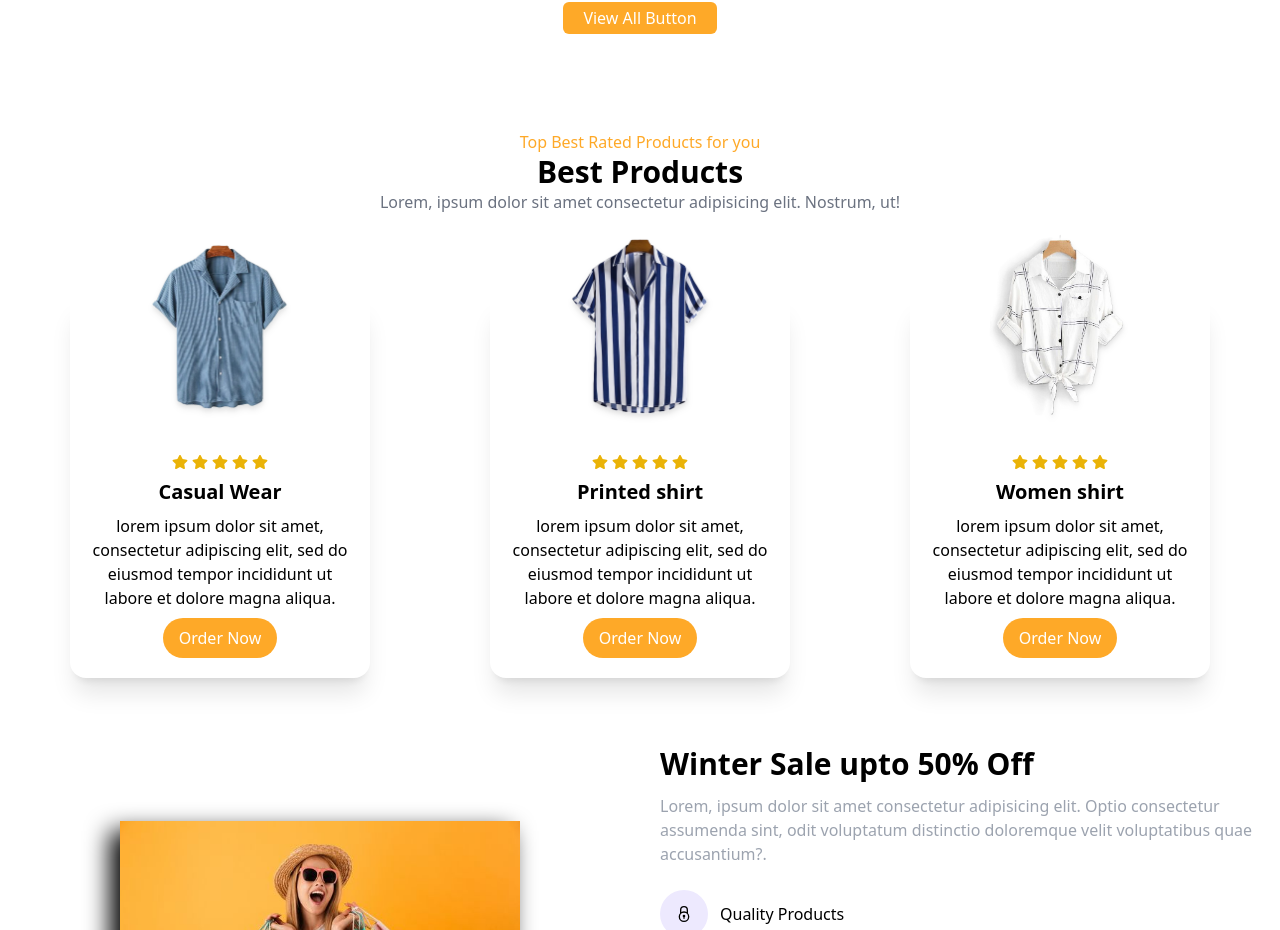
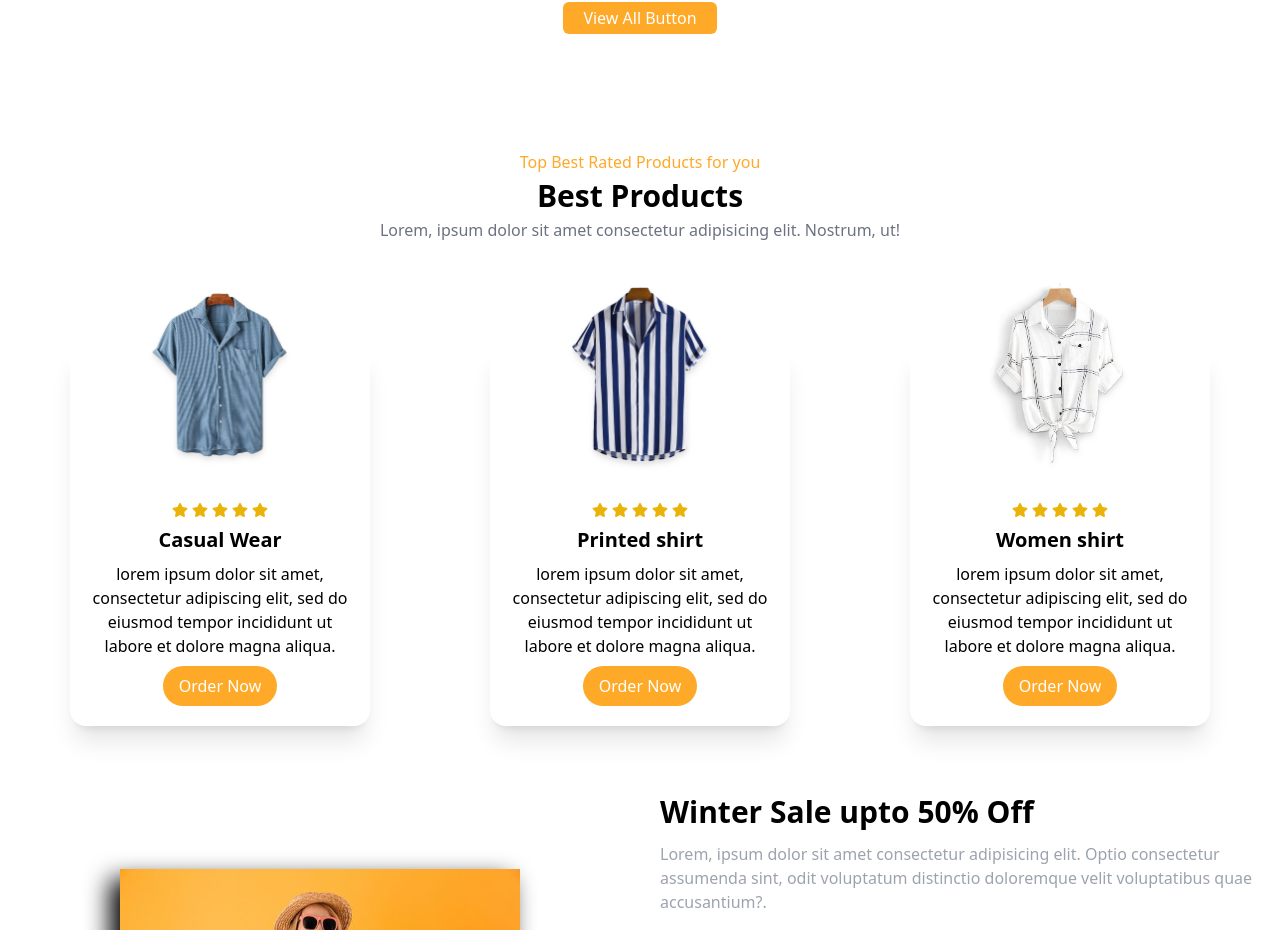
Before and after one commit to Satria-WS/shophy-ver1, a React (Vite) app: page / in a window 1280 px wide. Shown: the part 1277-2207 px from the top of the page. Built offline with nearby package versions, Linux system fonts and the light colour scheme.

Commit message:
adding space

```diff
--- a/src/components/Product/BestProduct.tsx
+++ b/src/components/Product/BestProduct.tsx
@@ -38,7 +38,7 @@ const BestProduct = () => {
     <>
       <div className="container  p-5 overflow-y-hidden">
         {/* text */}
-        <div className="flex flex-col items-center text-center">
+        <div className="flex flex-col items-center text-center space-y-1 py-5">
           <span className="text-primary">Top Best Rated Products for you</span>
           <h1 className="text-3xl font-bold">Best Products</h1>
           <p className="text-gray-500">
```
